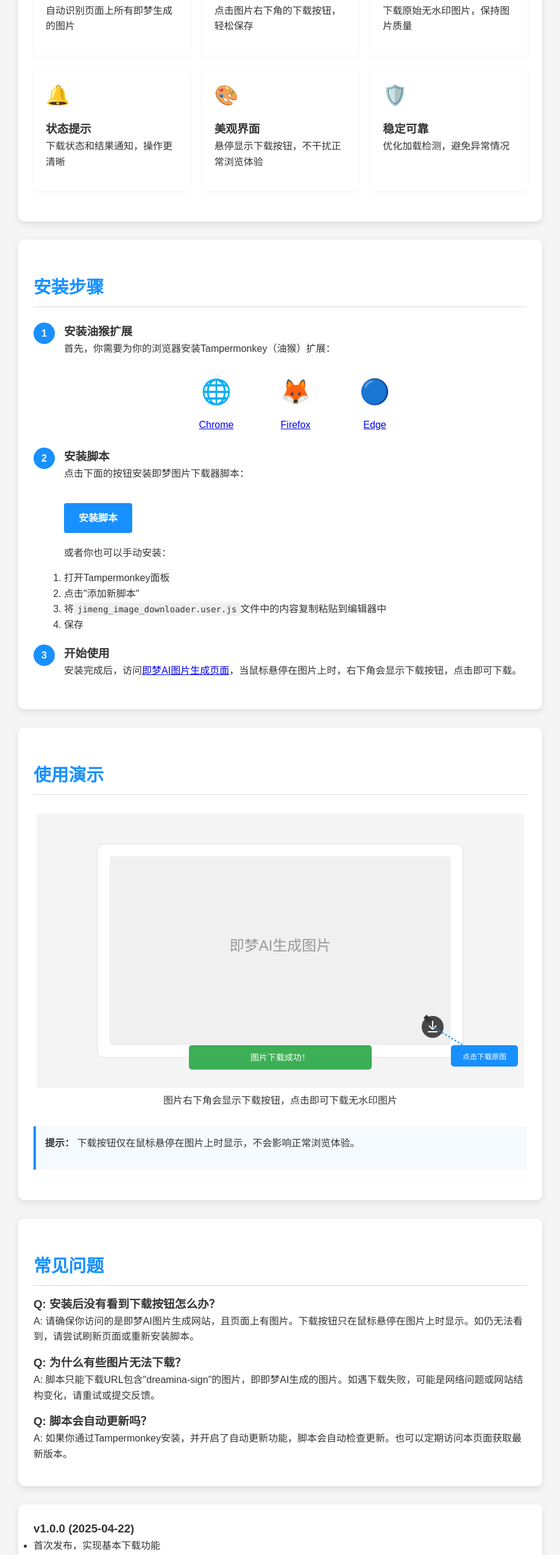
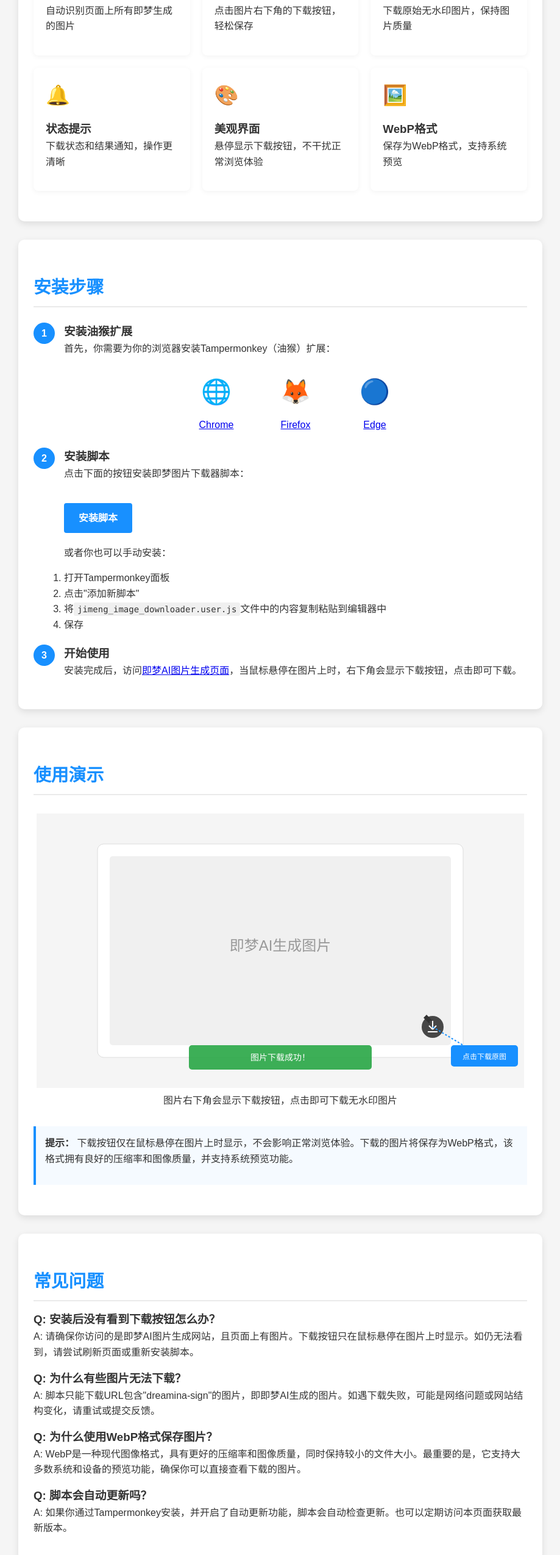
Before and after one commit to songsongQAQ/jimeng_downloader, a plain HTML site: page install.html in a window 1280 px wide. Shown: the part 907-3457 px from the top of the page at 61% size, without its empty margins (180-1099 px from the left). Drawn offline with Linux system fonts and the light colour scheme.

Commit message:
fix:下载图片使用webp

```diff
--- a/install.html
+++ b/install.html
@@ -244,9 +244,9 @@
           <p>悬停显示下载按钮，不干扰正常浏览体验</p>
         </div>
         <div class="feature-item">
-          <div class="feature-icon">🛡️</div>
-          <h3>稳定可靠</h3>
-          <p>优化加载检测，避免异常情况</p>
+          <div class="feature-icon">🖼️</div>
+          <h3>WebP格式</h3>
+          <p>保存为WebP格式，支持系统预览</p>
         </div>
       </div>
     </div>
@@ -305,7 +305,7 @@
       </div>
 
       <div class="cta">
-        <p><strong>提示：</strong> 下载按钮仅在鼠标悬停在图片上时显示，不会影响正常浏览体验。</p>
+        <p><strong>提示：</strong> 下载按钮仅在鼠标悬停在图片上时显示，不会影响正常浏览体验。下载的图片将保存为WebP格式，该格式拥有良好的压缩率和图像质量，并支持系统预览功能。</p>
       </div>
     </div>
 
@@ -318,6 +318,9 @@
       <h3>Q: 为什么有些图片无法下载？</h3>
       <p>A: 脚本只能下载URL包含"dreamina-sign"的图片，即即梦AI生成的图片。如遇下载失败，可能是网络问题或网站结构变化，请重试或提交反馈。</p>
 
+      <h3>Q: 为什么使用WebP格式保存图片？</h3>
+      <p>A: WebP是一种现代图像格式，具有更好的压缩率和图像质量，同时保持较小的文件大小。最重要的是，它支持大多数系统和设备的预览功能，确保你可以直接查看下载的图片。</p>
+
       <h3>Q: 脚本会自动更新吗？</h3>
       <p>A: 如果你通过Tampermonkey安装，并开启了自动更新功能，脚本会自动检查更新。也可以定期访问本页面获取最新版本。</p>
     </div>
@@ -328,6 +331,7 @@
         <li>首次发布，实现基本下载功能</li>
         <li>添加下载状态和通知功能</li>
         <li>优化用户界面和交互体验</li>
+        <li>使用WebP格式保存图片，支持系统预览</li>
       </ul>
     </div>
 
--- a/jimeng_image_downloader.user.js
+++ b/jimeng_image_downloader.user.js
@@ -133,7 +133,7 @@
 
         // 生成文件名
         const timestamp = new Date().toISOString().replace(/[:.]/g, '-');
-        const fileName = `jimeng_${timestamp}.png`;
+        const fileName = `jimeng_${timestamp}.webp`;
 
         fetch(imgUrl)
             .then(response => {
```
Also changed, not shown: index.html (+3 -3 lines), 1 other file.
